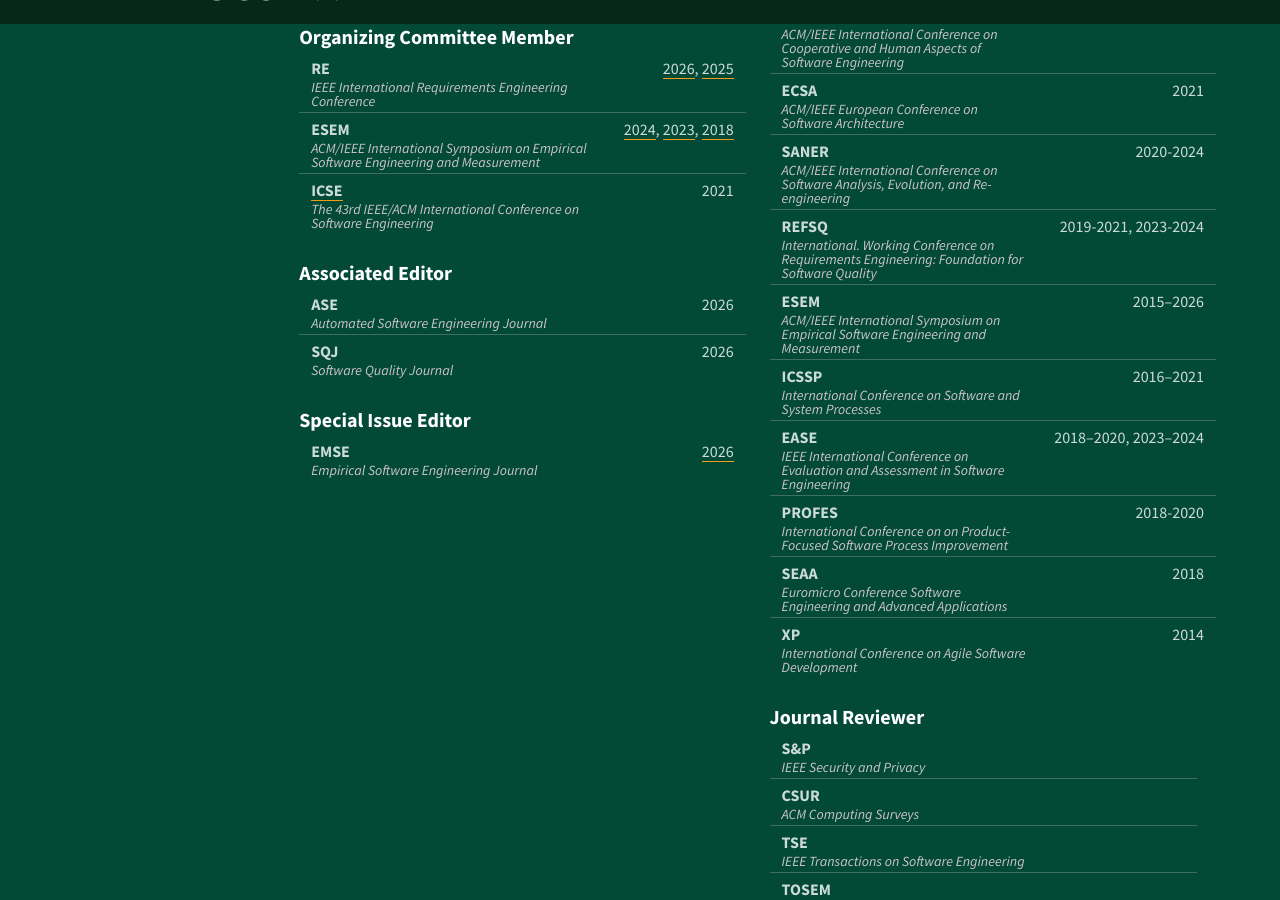
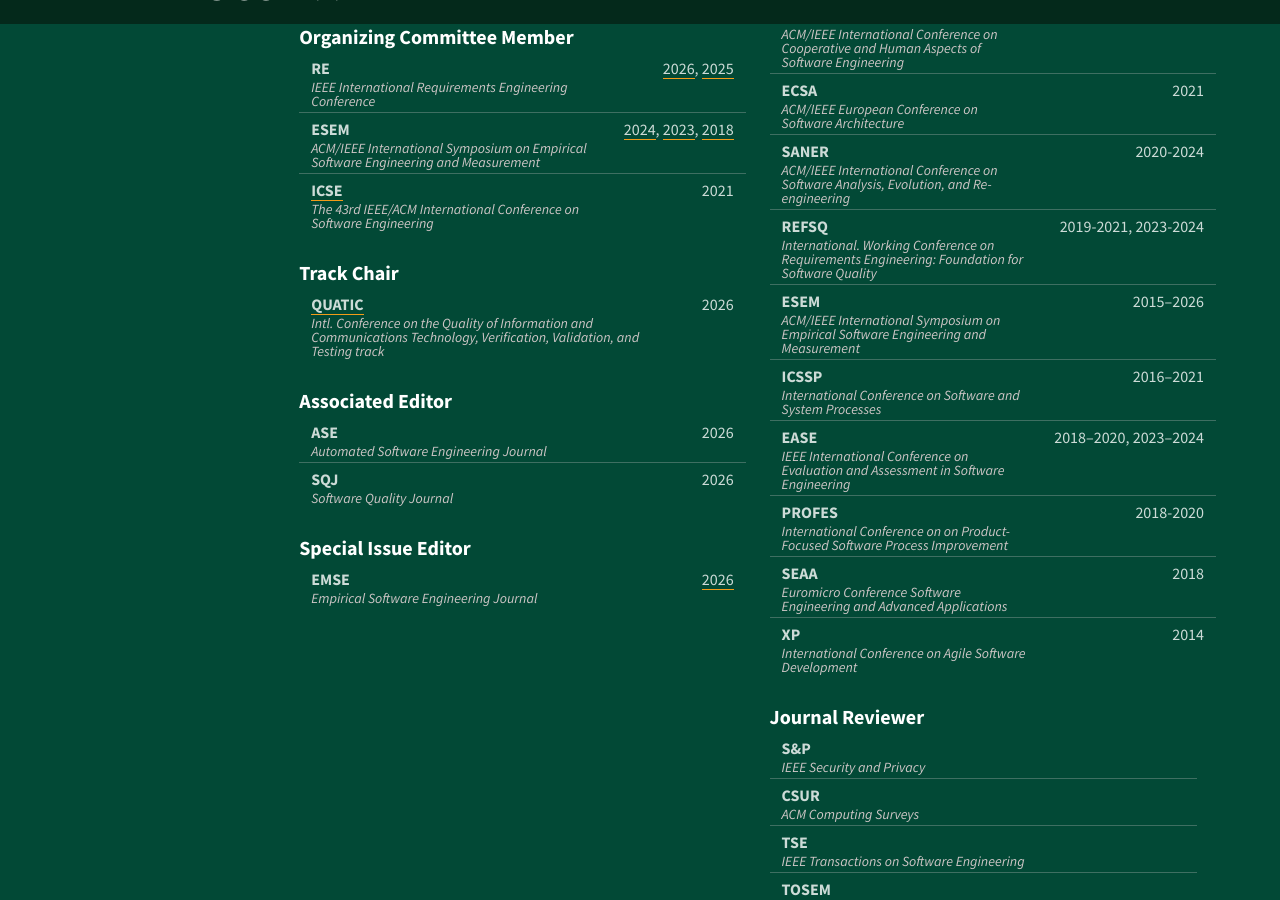
Before and after one commit to dfucci/dfucci.github.io, a Jekyll site: the page built from index.md, in a window 1280 px wide and 900 px high, scrolled down 2123 px. Built offline with Jekyll 4.4.1, drawn with Linux system fonts in a browser that asks for light colours; a style sheet for code colours, icons or effects is not loaded.

Commit message:
Add QUATIC 2026 VVT track chair to service
Co-Authored-By: Claude Sonnet 5.5 <noreply@anthropic.com>

```diff
--- a/_data/service.yml
+++ b/_data/service.yml
@@ -43,6 +43,12 @@ left:
     description: The 43rd IEEE/ACM International Conference on Software Engineering
     url: https://2021.icse-conferences.org/committee/icse-2021-organizing-committe
     years: '2021'
+- heading: Track Chair
+  items:
+  - name: QUATIC
+    description: Intl. Conference on the Quality of Information and Communications Technology, Verification, Validation, and Testing track
+    url: https://2026.quatic.org/thematic-tracks/verification-validation-and-testing
+    years: '2026'
 - heading: Associated Editor
   items:
   - name: ASE
```
